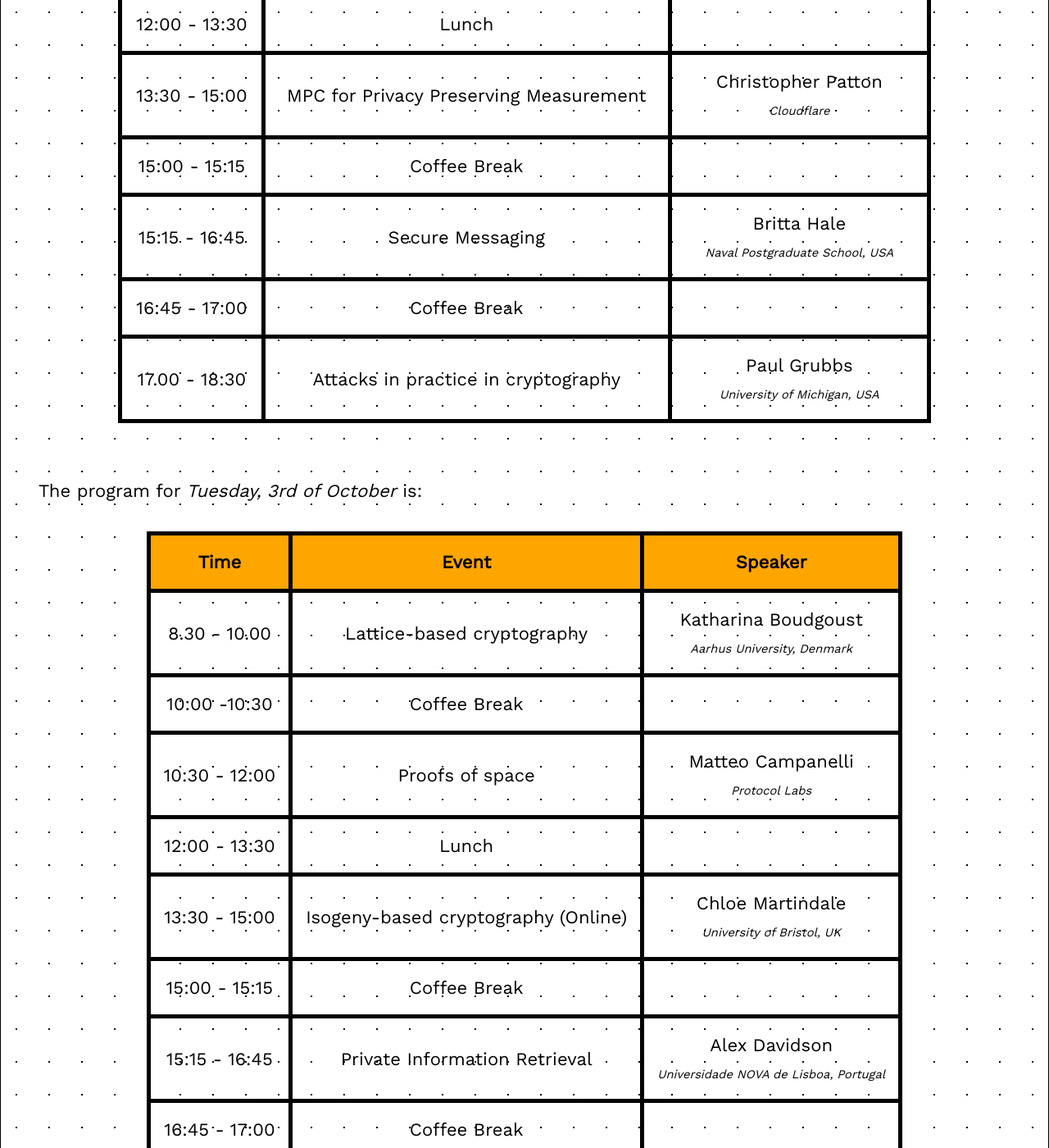
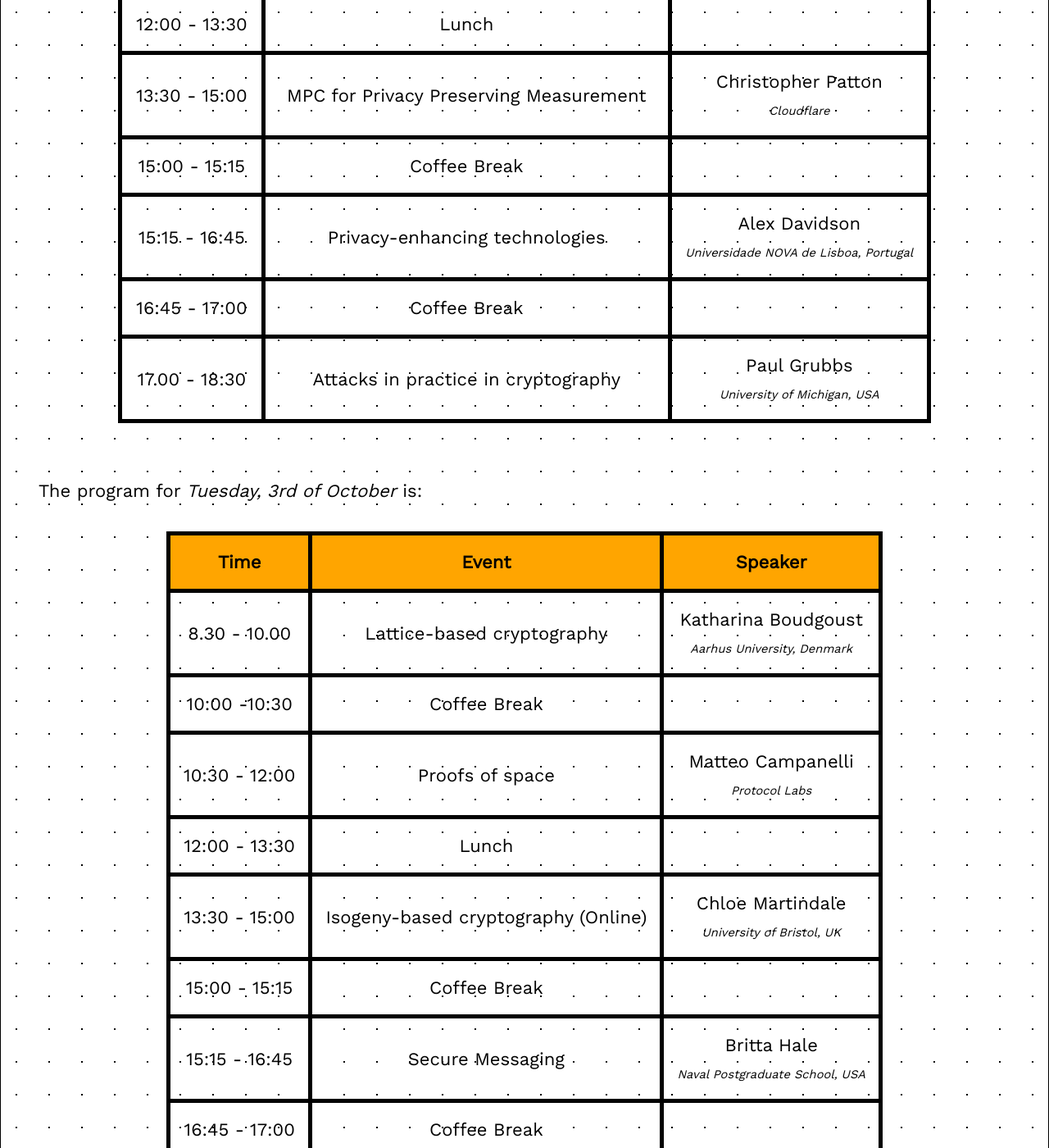
Before and after one commit to claucece/ascrypto, a Jekyll site: the page built from 2023.html, in a window 1280 px wide and 1400 px high, scrolled down 1325 px. Shown: the whole window at 82% size. Built offline with Jekyll 4.4.1, drawn with Linux system fonts in a browser that asks for light colours; part of the change alters nothing that is shown.

```diff
--- a/2023.html
+++ b/2023.html
@@ -77,9 +77,9 @@ tags: menu
     </tr>
     <tr>
         <td>15:15 - 16:45</td>
-        <td>Secure Messaging</td>
-        <td>Britta Hale<br>
-            <i id="small">Naval Postgraduate School, USA</i>
+        <td>Privacy-enhancing technologies</td>
+        <td>Alex Davidson<br>
+            <i id="small">Universidade NOVA de Lisboa, Portugal</i>
 				</td>
     </tr>
     <tr>
@@ -146,9 +146,9 @@ tags: menu
     </tr>
     <tr>
         <td>15:15 - 16:45</td>
-        <td>Private Information Retrieval</td>
-        <td>Alex Davidson<br>
-            <i id="small">Universidade NOVA de Lisboa, Portugal</i>
+        <td>Secure Messaging</td>
+        <td>Britta Hale<br>
+            <i id="small">Naval Postgraduate School, USA</i>
 				</td>
     </tr>
     <tr>
```
